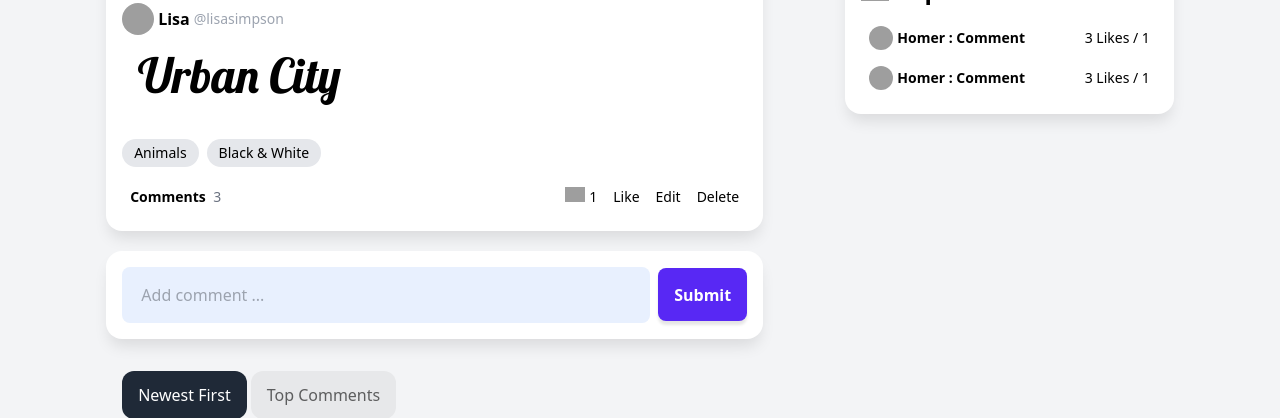
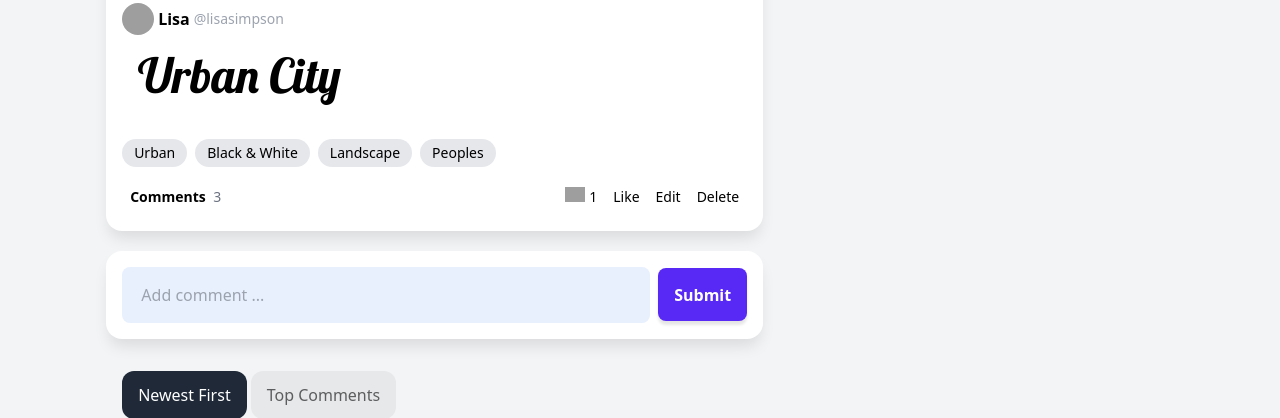
Before and after one commit to KavishkaAswaththa/Django_Awesome, a Django app: page /post/bb7cdfd1-a9f0-454a-bde6-b0bbf51feb84 in a window 1280 px wide. Shown: the part 982-1400 px from the top of the page. Run offline with Django 5.2, Linux system fonts and the light colour scheme; data comes from the database, SQL or seed files in the repository; both versions use the stored data as it was after the commit; some libraries are stand-ins or nearby versions; grey boxes are pictures that could not be loaded.

Commit message:
Tag implement

```diff
--- a/a_core/urls.py
+++ b/a_core/urls.py
@@ -6,6 +6,7 @@
 urlpatterns = [
     path('admin/', admin.site.urls),
     path('home',home_view, name='home'),
+    path('category/<tag>', home_view, name="category"),
     path('post/create/', post_create_view, name="post-create"),
     path('post/delete/<pk>', post_delete_view, name="post-delete"),
     path('post/edit/<pk>', post_edit_view, name="post-edit"),
@@ -13,4 +14,5 @@
     path('',welcome_view, name='welcome'),
 
 
+
 ]
--- a/a_posts/admin.py
+++ b/a_posts/admin.py
@@ -2,3 +2,4 @@
 from .models import *
 
 admin.site.register(Post)
+admin.site.register(Tag)
--- a/a_posts/models.py
+++ b/a_posts/models.py
@@ -8,6 +8,7 @@
     url = models.URLField(max_length=500, null=True)
     image = models.URLField(max_length=500)
     body = models.TextField()
+    tags = models.ManyToManyField('Tag')
     created = models.DateTimeField(auto_now_add=True)
     id = models.CharField(max_length=100, default=uuid.uuid4, unique=True, primary_key=True, editable=False)
 
@@ -17,3 +18,15 @@
 
     class Meta:
         ordering = ['-created']
+
+
+class Tag(models.Model):
+    name = models.CharField(max_length=20)
+    slug = models.SlugField(max_length=20, unique=True)
+    order = models.IntegerField(null=True)
+
+    def __str__(self):
+        return self.name
+
+    class Meta:
+        ordering = ['order']
--- a/a_posts/views.py
+++ b/a_posts/views.py
@@ -11,9 +11,23 @@
     return render(request,'welcome.html', {'posts':posts})
 
 
-def home_view (request):
-    posts = Post.objects.all()
-    return render(request,'a_posts/home.html', {'posts':posts})
+def home_view (request, tag=None):
+    if tag:
+        posts = Post.objects.filter(tags__slug=tag)
+        tag = get_object_or_404(Tag, slug=tag)
+    else:
+        posts = Post.objects.all()
+
+    categories = Tag.objects.all()
+
+    context = {
+        'posts' : posts,
+        'categories' : categories,
+        'tag' : tag
+    }
+
+    return render(request,'a_posts/home.html', context)
+
 
 
 
@@ -41,6 +55,7 @@
             post.artist = artist
 
             post.save()
+            form.save_m2m()
             return redirect('home')
 
     return render(request, 'a_posts/post_create.html', {'form': form})
--- a/templates/a_posts/post.html
+++ b/templates/a_posts/post.html
@@ -14,8 +14,9 @@
                 </a>
                 <p class="text-5xl mb-10 px-4 font1">{{post.body}}</p>
                 <div class="flex items-center gap-2 text-sm mb-5 flex-wrap">
-                    <a href="" class="bg-gray-200 rounded-full px-3 py-1 hover:bg-gray-800 hover:text-white">Animals</a>
-                    <a href="" class="bg-gray-200 rounded-full px-3 py-1 hover:bg-gray-800 hover:text-white">Black & White</a>
+                    {% for tag in post.tags.all %}
+                    <a href="{% url 'category' tag.slug %}" class="bg-gray-200 rounded-full px-3 py-1 hover:bg-gray-800 hover:text-white">{{ tag }}</a>
+                    {% endfor %}
                 </div>
                 <div class="flex items-center justify-between text-sm px-2">
                     <a class="font-bold hover:underline" href="{% url 'post' post.id %}">
--- a/templates/includes/sidebar.html
+++ b/templates/includes/sidebar.html
@@ -5,30 +5,15 @@
         <section class="card p-4">
             <h2>Categories</h2>
             <ul class="hoverlist">
-                <li class="highlight">
-                    <a href="">
+                {% for category in categories %}
+                <li class="{% if category.slug == tag.slug %}highlight{% endif %}">
+                    <a href="{% url 'category' category.slug %}">
                         <img class="w-8 h-8 object-cover mr-2" src="https://img.icons8.com/small/96/null/landscape.png">
-                        <span class="font-bold text-sm">Landscape</span>
+                        <span class="font-bold text-sm">{{category.name}}</span>
                     </a>
                 </li>
-                <li>
-                    <a href="">
-                        <img class="w-8 h-8 object-cover mr-2" src="https://img.icons8.com/small/96/null/portrait.png">
-                        <span class="font-bold text-sm">People</span>
-                    </a>
-                </li>
-                <li>
-                    <a href="">
-                        <img class="w-8 h-8 object-cover mr-2" src="https://img.icons8.com/small/96/null/dog.png">
-                        <span class="font-bold text-sm">Animals</span>
-                    </a>
-                </li>
-                <li>
-                    <a href="">
-                        <img class="w-8 h-8 object-cover mr-2" src="https://img.icons8.com/small/96/null/180-degrees.png">
-                        <span class="font-bold text-sm">Black & White</span>
-                    </a>
-                </li>
+                {% endfor %}
+
             </ul>
         </section>
         <section class="card p-4">
```
Also changed, not shown: a_posts/forms.py (+7 -3 lines), a_posts/migrations/0003_tag_post_tags.py (added), a_posts/migrations/0004_alter_tag_options_tag_order.py (added), db.sqlite3.
